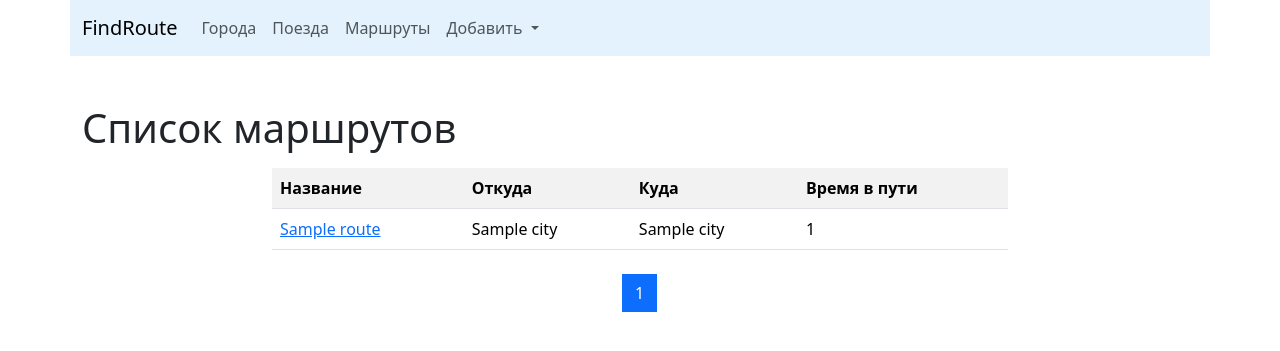
After one commit to ClydeUrov/find_route, a Django app: page /list/ in a window 1280 px wide. The commit adds this page. Shown: the top 351 px of the page. Run offline with Django 3.2, Linux system fonts and the light colour scheme; tables that the repository leaves empty hold one stand-in row (values such as "Sample post"); some libraries are stand-ins or nearby versions.

Commit message:
Отображение всех маршрутов

```diff
--- /dev/null
+++ b/routes/templates/routes/list.html
@@ -0,0 +1,58 @@
+{% extends 'base.html' %}
+{% block title %}Список маршрутов{% endblock %}
+
+{% block content %}
+<h1>Список маршрутов</h1>
+<div class="row">
+    <div class="col-md-8 mx-auto my-2">
+        <table class="table table-striped">
+            <tr>
+                <th>Название</th>
+                <th>Откуда</th>
+                <th>Куда</th>
+                <th>Время в пути</th>
+            </tr>
+        {% for object in page_obj %}
+            <tr>
+                <td>
+                    <a href="{% url 'detail' pk=object.pk %}">{{ object.name }}</a>
+                </td>
+                <td>{{ object.from_city }}</td>
+                <td>{{ object.to_city }}</td>
+                <td>{{ object.travel_times }}</td>
+            </tr>
+
+        {% endfor %}
+        </table>
+    </div>
+</div>
+
+<nav aria-label="Page navigation example">
+  <ul class="pagination justify-content-center">
+    <li class="page-item">
+        {% if page_obj.has_previous %}
+            <a class="page-link" href="?page={{ page_obj.previous_page_number }}" aria-label="Previous">
+                <span aria-hidden="true">&laquo;</span>
+            </a>
+        {% endif %}
+
+    </li>
+      {% for page in page_obj.paginator.page_range %}
+
+      <li class="page-item {% if page == page_obj.number %} active {% endif %}">
+          <a class="page-link" href="?page={{page}}">
+              {{ page }}
+          </a>
+      </li>
+      {% endfor %}
+
+    <li class="page-item">
+        {% if page_obj.has_next %}
+        <a class="page-link" href="?page={{ page_obj.paginator.num_pages }}" aria-label="Next">
+        <span aria-hidden="true">&raquo;</span>
+        </a>
+        {% endif %}
+    </li>
+  </ul>
+</nav>
+{% endblock %}
--- a/routes/views.py
+++ b/routes/views.py
@@ -3,8 +3,10 @@ from django.contrib import messages
 
 from cities.models import City
 from routes.forms import RouteForm, RouteModelForm
+from routes.models import Route
 from routes.utils import get_routes
 from trains.models import Train
+from django.views.generic import ListView, DetailView
 
 
 def home(request):
@@ -68,3 +70,14 @@ def save_route(request):
     else:
         messages.error(request, 'Невозможно сохранить несуществующий маршрут')
         return redirect('/')
+
+
+class RouteListView(ListView):
+	paginate_by = 5
+	model = Route
+	template_name = 'routes/list.html'
+
+
+class RouteDetailView(DetailView):
+	queryset = Route.objects.all()
+	template_name = 'routes/detail.html'
--- a/templates/base.html
+++ b/templates/base.html
@@ -2,6 +2,9 @@
 {% url 'cities:create' as cities_create_url%}
 {% url 'trains:create' as trains_create_url%}
 {% url 'trains:home' as trains_home_url%}
+{% url 'list' as route_list%}
+{% url 'detail' as route_detail%}
+
 <!doctype html>
 <html lang="en">
   <head>
@@ -27,8 +30,10 @@
             <li class="nav-item {% if request.path == trains_home_url%}active {% endif %}">
               <a class="nav-link" href="{% url 'trains:home'%}">Поезда</a>
             </li>
-            <li class="nav-item">
-              <a class="nav-link" href="#">Pricing</a>
+            <li class="nav-item
+            {% if request.path == route_list or request.path == route_detail %} active {% endif %}
+            ">
+              <a class="nav-link" href="{% url 'list'%}">Маршруты</a>
             </li>
             <li class="nav-item dropdown
             {% if request.path == cities_create_url or request.path == trains_create_url %} active {% endif %}
--- a/travel/urls.py
+++ b/travel/urls.py
@@ -16,7 +16,9 @@ Including another URLconf
 """
 from django.contrib import admin
 from django.urls import path, include
-from routes.views import home, find_routes, add_route, save_route
+from routes.views import (
+    home, find_routes, add_route, save_route, RouteListView, RouteDetailView
+)
 
 urlpatterns = [
     path('admin/', admin.site.urls),
@@ -26,4 +28,6 @@ urlpatterns = [
     path('find_routes/', find_routes, name='find_routes'),
     path('add_route/', add_route, name='add_route'),
     path('save_route/', save_route, name='save_route'),
+    path('list/', RouteListView.as_view(), name='list'),
+    path('detail/<int:pk>/', RouteDetailView.as_view(), name='detail'),
 ]
```
Also changed, not shown: routes/templates/routes/detail.html (added, +33 -0 lines).
